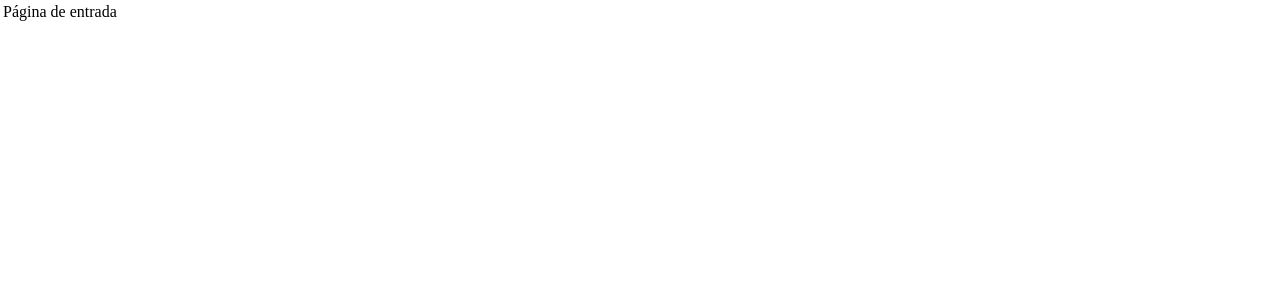
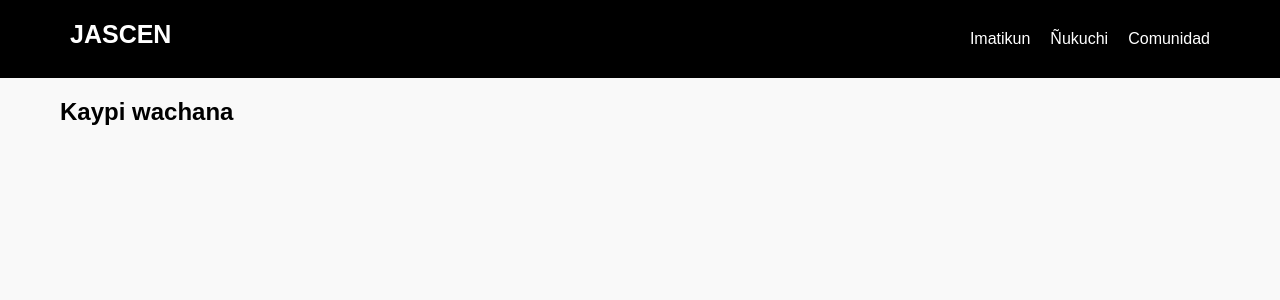
Before and after one commit to runacast/jascen.next, a Next.js app: page / in a window 1280 px wide. Shown: the top 300 px of the page. Built offline with nearby package versions, Linux system fonts and the light colour scheme.

Commit message:
Update app
Testing rooting

```diff
--- /dev/null
+++ b/src/app/admin/page.js
@@ -0,0 +1,5 @@
+export default async function Admin({params, searchParams}) {
+    return <div>
+        <p>flesh</p>
+    </div>
+}
--- /dev/null
+++ b/src/app/custom.css
@@ -0,0 +1,44 @@
+body{
+	background-color: rgb(249, 249, 249);
+}
+
+.container {
+    font-family: Arial, Helvetica;
+    width: 100%;
+    margin: 0;
+	padding: 0;
+	position: relative;
+	background-color: transparent;
+}
+
+.content {
+	padding: 20px;
+	max-width: 1200px;
+	margin-left: auto;
+	margin-right: auto;
+}
+
+#header{
+	background-color: #000;
+    color: aliceblue;
+}
+
+#header .logo{
+    color: #FFF;
+    font-weight: bold;
+    padding: 10px;
+    font-size: 25px;
+}
+
+#header .menu{
+    margin: 0px;
+}
+
+#header .menu li{
+    margin: 5px;
+}
+
+#header .menu li a{
+    color: #FFF;
+    padding: 5px;
+}
--- a/src/app/layout.js
+++ b/src/app/layout.js
@@ -1,13 +1,18 @@
 import './base.css'
+import './custom.css'
+import Header from '@/components/Header'
 
 export const metadata = {
     "title": "JASCEN"
 }
 
-export default function Layout({children}){
-    return <html>
-        <body>
-            {children}
-        </body>
-    </html>
+export default function RootLayout({children}){
+    return (
+        <html>
+            <body>
+                <Header />
+                {children}
+            </body>
+        </html>
+    )
 }
--- a/src/app/page.js
+++ b/src/app/page.js
@@ -1,5 +1,7 @@
 export default function Page(){
-    return <div>
-        <p>Página de entrada</p>
+    return <div id="body" className="container">
+        <div className="content">
+            <h2>Kaypi wachana</h2>
+        </div>
     </div>
 }
--- /dev/null
+++ b/src/components/Footer.js
@@ -0,0 +1,5 @@
+export default function(){
+    return <div>
+        <p>Footer</p>
+    </div>
+}
--- a/src/components/Header.js
+++ b/src/components/Header.js
@@ -1,5 +1,19 @@
+import header from '@/local/menus/header.json'
+
 export default function Header(){
-    return <div>
-        <nav>Navegación</nav>
+
+    const navbar = header['navbar']
+
+    return <div id="header" className='container'>
+        <div className='navbar content'>
+            <nav className='nav-brand'><a className='logo' href='/'>JASCEN</a></nav>
+            <nav className='nav-side'>
+                <ul className='menu'>
+                    {navbar.body.map((item, index) => {
+                        return <li key={index}><a href={item.slug}>{item.title}</a></li>
+                    })}
+                </ul>
+            </nav>
+        </div>
     </div>
 }
--- /dev/null
+++ b/src/local/menus/header.json
@@ -0,0 +1,23 @@
+{
+  "navbar": {
+    "title": "Navbar",
+    "slug": "navbar",
+    "body": [
+      {
+        "order": 1,
+        "title": "Imatikun",
+        "slug": "/imatekun"
+      },
+      {
+        "order": 2,
+        "title": "Ñukuchi",
+        "slug": "/nukuchi"
+      },
+      {
+        "order": 3,
+        "title": "Comunidad",
+        "slug": "/comunidad"
+      }
+    ]
+  }
+}
--- /dev/null
+++ b/src/local/pages/nukuchi.json
@@ -0,0 +1,5 @@
+{
+  "title": "Ñukuchi",
+  "slug": "nukuchi",
+  "body": "<p>Imatikun JASCEN<br>Junta de Alcantarillado Sector Centro Salasaka</p>"
+}
```
Also changed, not shown: src/app/admin/layout.js (added, +12 -0 lines), src/local/file.js (added, +13 -0 lines).
